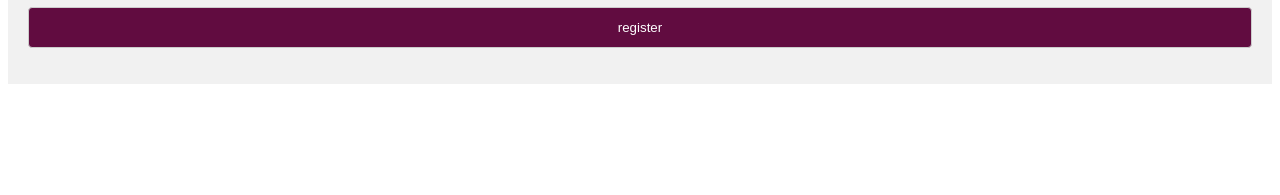
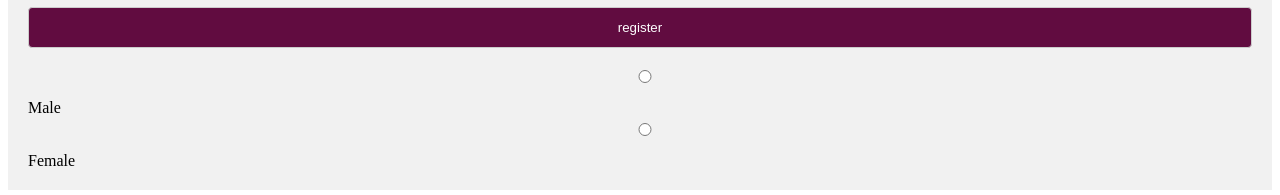
Before and after one commit to saralotfy/ECE-124C, a plain HTML site: page form.html in a window 1280 px wide. Shown: the part 643-838 px from the top of the page. Before the commit the page ends 800 px from the top, so only its background shows below. Drawn offline with Linux system fonts and the light colour scheme.

Commit message:
Update form.html

```diff
--- a/form.html
+++ b/form.html
@@ -45,6 +45,11 @@ input[type=submit] {
     <input type="password" id="psw" name="psw" size="8" maxlength="8" pattern="(?=.*\d)(?=.*[A-Z])\w{8}"
     title="Must start with upperCaseLetter,include only 8 characters ,one digit at least,one special character and no white spaces" required>
     <input type="submit" value="register">
+	  <input type="radio" id="male" name="gender" value="male">
+	  <label for ="male">Male</label><br>
+	   <input type="radio" id="female" name="gender" value="female">
+	  <label for ="female">Female</label><br>
+
   </form>
 </div>
 
```
